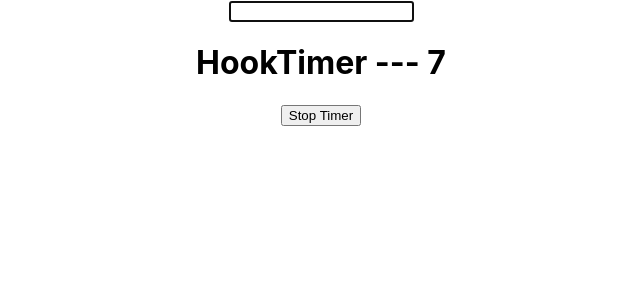
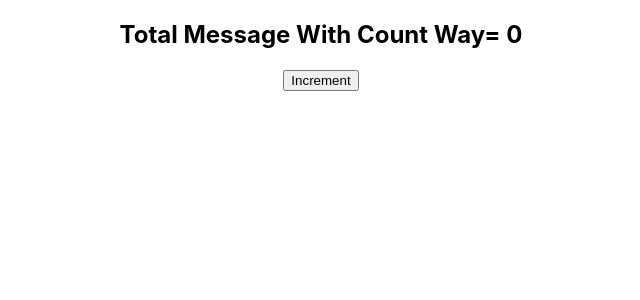
Before and after one commit to MuhammadShohagIslam/React-TypeScript, a React (Create React App) app: page / in a window 1280 px wide. Shown: the top 300 px of the page, without its empty margins (319-959 px from the left). Built offline with nearby package versions, Linux system fonts and the light colour scheme.

Commit message:
Class component Type

```diff
--- a/src/App.tsx
+++ b/src/App.tsx
@@ -10,7 +10,8 @@ import "./App.css";
 // import Box from './components/ContextAPI/Box';
 // import { UserContextProvider } from "./components/ContextAPI/UserContext";
 // import User from "./components/ContextAPI/User";
-import MainForRef from "./components/UseRef/Main";
+// import MainForRef from "./components/UseRef/Main";
+import MainClassComp from "./components/ClassComp/Main";
 
 function App() {
     return (
@@ -26,7 +27,8 @@ function App() {
             {/* <UserContextProvider>
                 <User/>
             </UserContextProvider> */}
-            <MainForRef/>
+            {/* <MainForRef/> */}
+            <MainClassComp/>
         </div>
     );
 }
--- /dev/null
+++ b/src/components/ClassComp/CounterClass.tsx
@@ -0,0 +1,33 @@
+import React from "react";
+
+type HookCounterProps = {
+    message: string
+}
+
+type CounterState = {
+    count: number
+}
+
+class CounterClass extends React.Component<HookCounterProps, CounterState> {
+    state ={
+        count: 0,
+    }
+    countHandler =() =>{
+        this.setState((prevState) => {
+            return {
+                count: prevState.count + 1
+            }
+        })
+    }
+
+    render( ){
+        return (
+            <>
+                <h2>{this.props.message}= {this.state.count}</h2>
+                <button onClick={this.countHandler}>Increment</button>
+            </>
+        )
+    }
+}
+
+export default CounterClass;
--- /dev/null
+++ b/src/components/ClassComp/Main.tsx
@@ -0,0 +1,11 @@
+import CounterClass from "./CounterClass";
+
+const Main = () => {
+    return (
+        <>
+            <CounterClass message= "Total Message With Count Way"/>
+        </>
+    );
+}
+
+export default Main;
```
